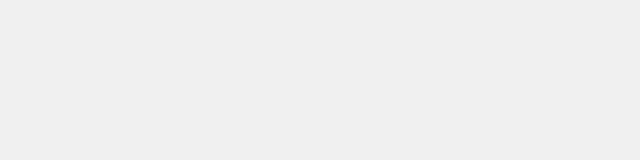
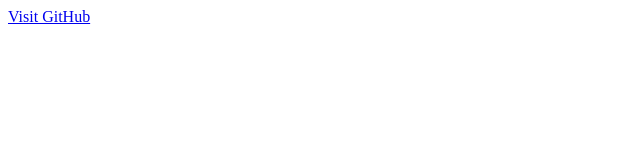
Before and after one commit to andreicruzx/AN32-Cruz-MA1, a plain HTML site: page index.html in a window 1280 px wide. Shown: the whole page, without its empty margins (0-640 px from the left). Drawn offline with Linux system fonts and the light colour scheme.

Commit message:
Commit 8: Add internal link to Github

```diff
--- a/index.html
+++ b/index.html
@@ -1 +1 @@
-<link rel="stylesheet" href="style.css">
+<a href="https://github.com">Visit GitHub</a>
```
